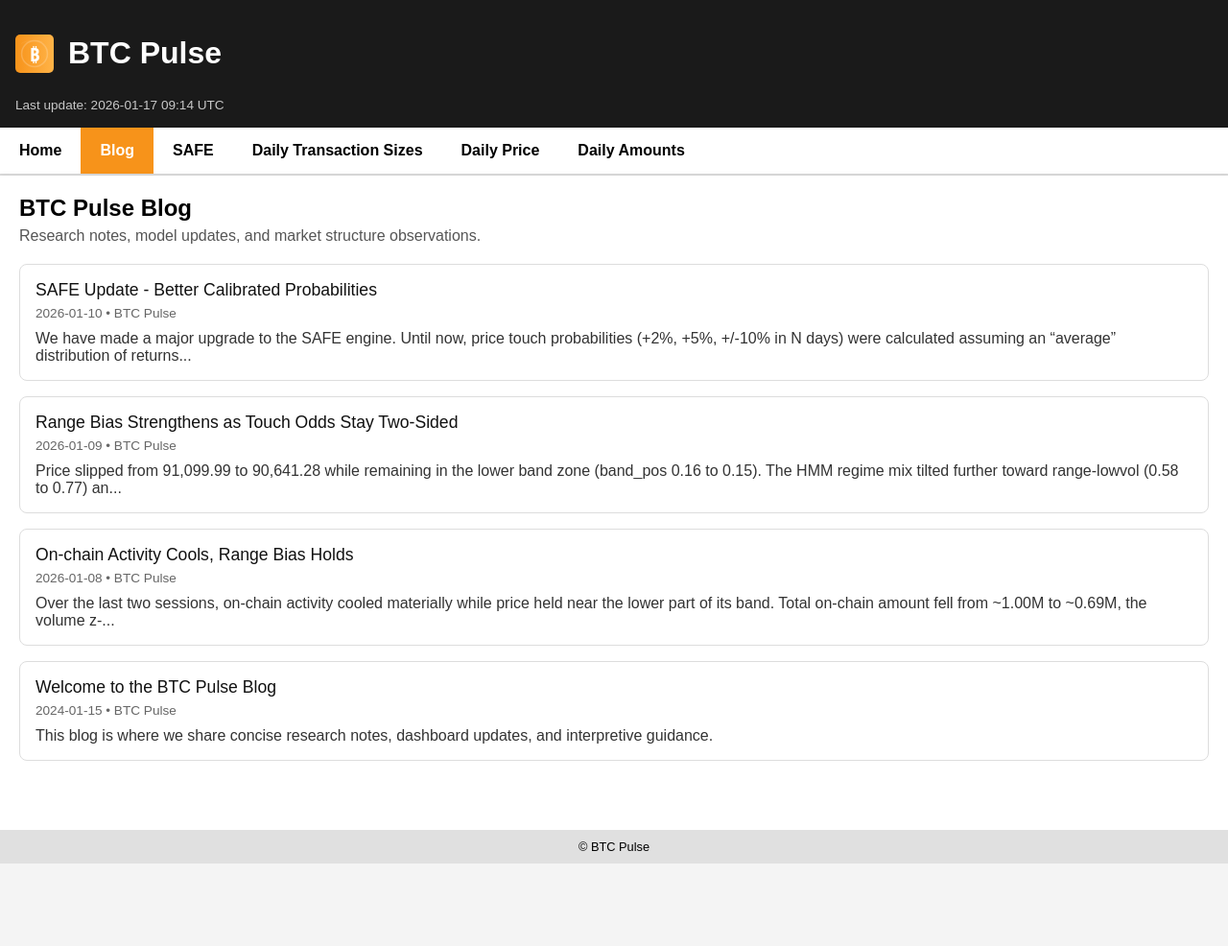
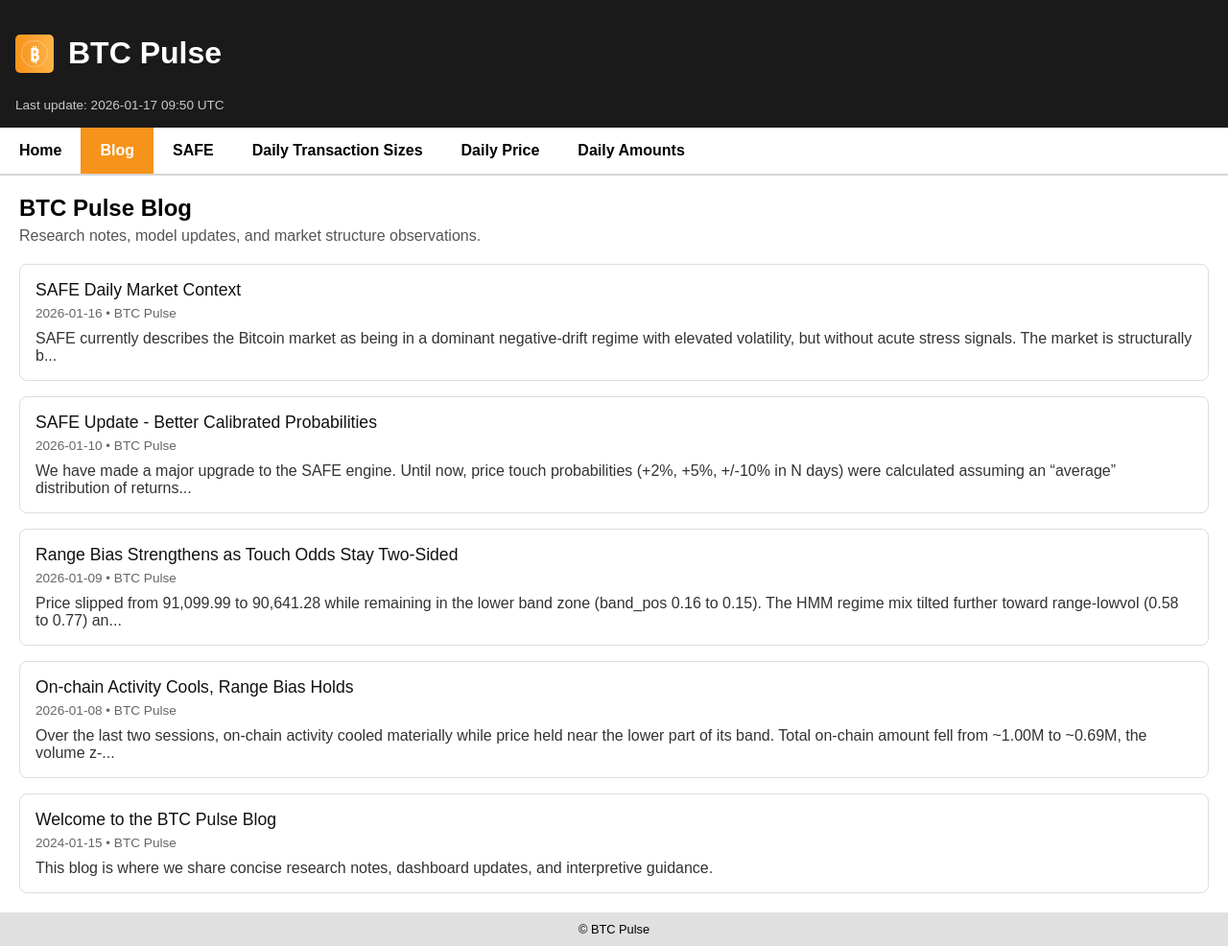
Before and after one commit to MihaiPopescu1985/bitcoin-charts, a Jekyll site: the page built from blog/index.md, in a window 1280 px wide. Shown: the whole page at 96% size. Built offline with Jekyll 4.4.1, drawn with Linux system fonts in a browser that asks for light colours; before the commit the page ends 900 px from its top, so only the background shows below that; some of the changed lines change nothing that is shown.

Commit message:
daily-reading

```diff
--- a/_data/last_update.json
+++ b/_data/last_update.json
@@ -1,3 +1,3 @@
 {
-  "iso": "2026-01-17T09:14:50Z"
+  "iso": "2026-01-17T09:50:21Z"
 }
--- /dev/null
+++ b/_posts/2026-01-16-safe-daily-market-context.md
@@ -0,0 +1,143 @@
+---
+layout: post
+title: "SAFE Daily Market Context"
+date: 2026-01-16
+author: BTC Pulse
+description: "SAFE sees a negative-drift, high-vol regime with low conviction and two-sided risk."
+---
+
+SAFE currently describes the Bitcoin market as being in a **dominant negative-drift regime with elevated volatility**, but **without acute stress signals**.
+The market is structurally biased toward **range expansion rather than trend continuation**, with **symmetrical short-term risks to both upside and downside**.
+
+Despite a strongly identified HMM regime, **conviction remains extremely low**, signaling that SAFE interprets the current environment as **informationally fragile** rather than decisively bearish or bullish.
+
+## Regime Assessment
+
+The Hidden Markov Model (HMM) identifies a **single dominant regime** with very high confidence:
+
+- **Dominant regime:** HMM_STATE_2
+- **Regime confidence:** 99.96%
+- **Regime characteristics:**
+  - Negative drift
+  - Elevated volatility
+  - Historically associated with unstable directional outcomes
+
+This regime historically corresponds to **corrective or distributional phases**, where price action remains active but directional follow-through is unreliable.
+
+## Trend and Positioning
+
+- **TS_50:** +0.0509
+  -> Medium-term trend remains **mildly positive**, but weakening.
+- **Band width:** 0.386
+  -> Volatility is **above average**, but not extreme.
+- **Band position:** 0.293
+  -> Price is located in the **lower third of its recent range**.
+- **Range score:** 0.256
+  -> The market favors **movement within a wide range**, not compression.
+
+**Interpretation:**
+Trend persistence is eroding, and price is no longer supported by strong directional momentum.
+
+## Volatility and Risk Balance
+
+### Short-Horizon Risk (10 days, calibrated)
+
+- **Probability of -5% move:** 49.0%
+- **Probability of +5% move:** 45.5%
+- **Probability of -10% move:** 21.2%
+- **Probability of +10% move:** 20.8%
+
+Downside probabilities are **marginally higher**, but the distribution is nearly symmetric.
+
+This indicates a **high-energy market** where **direction is uncertain**, not one-sided.
+
+## Correction vs Rebound Dynamics
+
+- **P_CORRECTION_10D (raw):** 24.8%
+- **P_REBOUND_10D (raw):** 25.5%
+- **Calibrated rebound probability:** significantly lower
+
+SAFE interprets this as:
+
+- Rebounds are **statistically less reliable**
+- Corrections are **more structurally probable**, but not imminent
+
+This asymmetry reflects **fragile upside elasticity**, rather than aggressive selling pressure.
+
+## On-Chain Context
+
+On-chain activity shows **moderate participation with declining dominance**:
+
+- Total transferred amount: increasing slightly
+- Whale transaction count: decreasing
+- Whale dominance: falling
+- Z-scores: positive but declining
+
+**Interpretation:**
+Large players are **less active**, and recent volume increases are driven more by **smaller participants**. This often coincides with **unstable price discovery** rather than accumulation.
+
+## SAFE Positioning Output (Informational Only)
+
+- **Target exposure:** ~35%
+- **Leverage:** 1.0x
+- **Direction:** Long-biased
+- **Conviction:** Extremely low
+
+SAFE remains **technically long**, but with **minimal confidence**, reflecting a preference to remain exposed without committing aggressively.
+
+This is consistent with a philosophy of **participation without prediction**.
+
+## What SAFE Is Not Saying
+
+- SAFE is **not** signaling a crash
+- SAFE is **not** signaling a breakout
+- SAFE is **not** issuing high-confidence directional forecasts
+
+Instead, SAFE describes the market as:
+
+> **Volatile, probabilistic, and structurally undecided**
+
+## Final Interpretation
+
+SAFE currently views Bitcoin as being in a **high-uncertainty regime**, where:
+
+- Directional signals are weak
+- Volatility is elevated
+- Participation remains warranted, but caution dominates
+
+The market is best described as **unstable equilibrium**, not trend continuation.
+
+=== SAFE Touch Probabilities (calibrated) ===
+Engine: markov (HMM regime transitions)
+Eval date (price anchor): 2026-01-16 | close=95,550.94
+Conditioning SAFE date:   2026-01-15
+
+Regime probs (conditioning):
+  HMM_STATE_0         : 0.0001
+  HMM_STATE_1         : 0.0000
+  HMM_STATE_2         : 0.9992
+  HMM_STATE_3         : 0.0007
+
+Calibrated mixture params (daily log-return):
+  mu    = -0.001047  (~-0.105% per day)
+  sigma = 0.029237 (~2.924% daily)
+
+--- Touch probabilities within horizon ---
+Horizon: 10 days | sims: 20000
+
+UP targets:
+    +2%:  66.9%
+    +5%:  45.5%
+   +10%:  20.8%
+DOWN targets:
+    -2%:  71.1%
+    -5%:  49.0%
+   -10%:  21.2%
+
+--- Calibration per regime (mu, sigma, weight_sum) ---
+HMM_STATE_0          mu=+0.000990 sigma=0.024009 wsum=628.9
+HMM_STATE_1          mu=+0.003600 sigma=0.033573 wsum=496.6
+HMM_STATE_2          mu=-0.001049 sigma=0.029231 wsum=760.6
+HMM_STATE_3          mu=+0.001946 sigma=0.036987 wsum=439.9
+
+*SAFE is a statistical system. It does not predict outcomes, provide advice, or express opinions. It describes probabilistic market structure based on historical behavior.*
```
